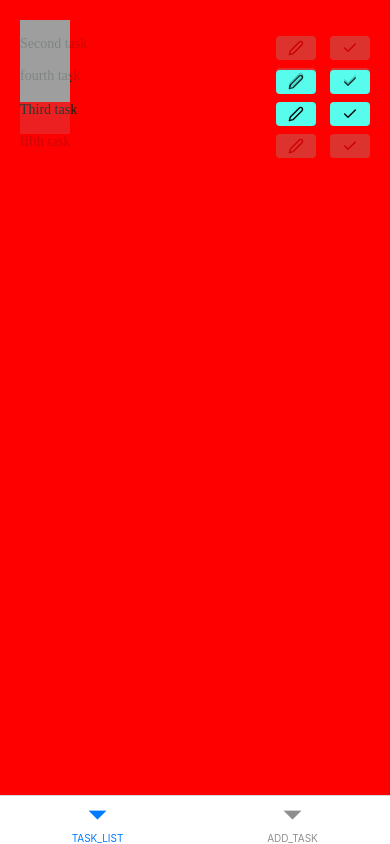
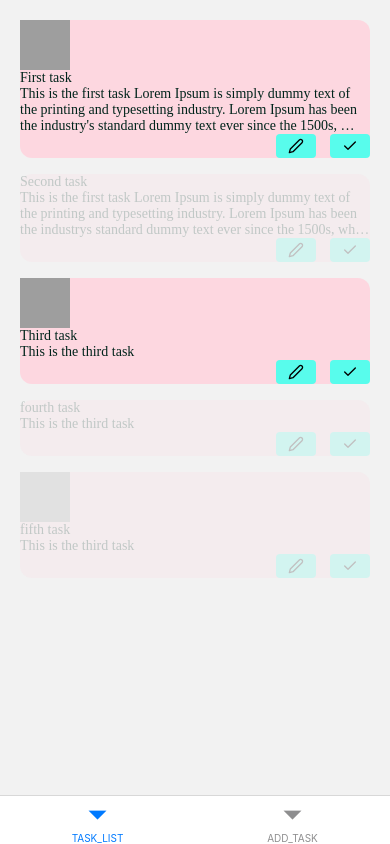
Before and after one commit to leimeter-joaquin/RNIC-JOAQUIN-LEIMETER, a React Native app: screen / in a window 390 px wide. Built offline with nearby package versions, Linux system fonts and the light colour scheme; grey boxes are pictures that could not be loaded.

Commit message:
RNIC-W05: fix flex issues with card list

```diff
--- a/src/components/Card/styles.ts
+++ b/src/components/Card/styles.ts
@@ -1,11 +1,9 @@
 import styled from 'styled-components/native';
 
 export const CardWrapper = styled.View<{done: boolean}>`
-  flex: 1;
   margin: 8px;
-  background-color: green;
   position: relative;
-  /* background-color: ${({theme}) => theme.colors.primary50}; */
+  background-color: ${({theme}) => theme.colors.primary50};
   opacity: ${({done}) => (done ? 0.2 : 1)};
   border-radius: 12px;
 `;
@@ -15,9 +13,7 @@ export const TaskImage = styled.Image`
   width: 50px;
 `;
 
-export const TitleTaskContainer = styled.View`
-  flex: 1;
-`;
+export const TitleTaskContainer = styled.View``;
 
 export const TitleText = styled.Text`
   font-family: 'Lato-Bold';
--- a/src/screens/ListScreen/index.tsx
+++ b/src/screens/ListScreen/index.tsx
@@ -18,6 +18,7 @@ type ListScreenProps = BottomTabScreenProps<
 const ListScreen = ({}: ListScreenProps) => {
   const tasks = useSelector((state: RootState) => state.tasks);
 
+  console.log(tasks);
   useEffect(() => {
     const appStateSubscription = AppState.addEventListener(
       'change',
@@ -37,6 +38,8 @@ const ListScreen = ({}: ListScreenProps) => {
     <CardList
       data={tasks}
       renderItem={({item}) => <Card task={item as Task} />}
+      keyExtractor={item => (item as Task).id}
+      contentContainerStyle={{flex: 1}}
       // ItemSeparatorComponent={() => <View style={{height: 10}} />}
       ListEmptyComponent={EmptyList}
     />
--- a/src/screens/ListScreen/styles.ts
+++ b/src/screens/ListScreen/styles.ts
@@ -1,9 +1,6 @@
-// import styled from 'styled-components/native';
 import styled from 'styled-components/native';
 
 export const CardList = styled.FlatList`
   flex: 1;
-  background-color: red;
-  height: 100%;
   padding: 12px;
 `;
--- a/src/store/tasks/tasksSlice.ts
+++ b/src/store/tasks/tasksSlice.ts
@@ -8,7 +8,7 @@ export interface TasksState {
 }
 
 const initialState: TasksState = {
-  tasks: tasks,
+  tasks,
 };
 
 export const tasksSlice = createSlice({
@@ -20,7 +20,7 @@ export const tasksSlice = createSlice({
       action: PayloadAction<{title: string; description: string}>,
     ) => {
       const newTask: Task = {
-        id: action.payload.description,
+        id: new Date().getTime().toString(),
         title: action.payload.title,
         description: action.payload.description,
         done: false,
@@ -30,7 +30,6 @@ export const tasksSlice = createSlice({
         },
       };
       state.tasks.push(newTask);
-      console.log(state.tasks.length);
     },
     remove: (state, action: PayloadAction<string>) => {
       state.tasks = state.tasks.filter(task => task.id !== action.payload);
```
